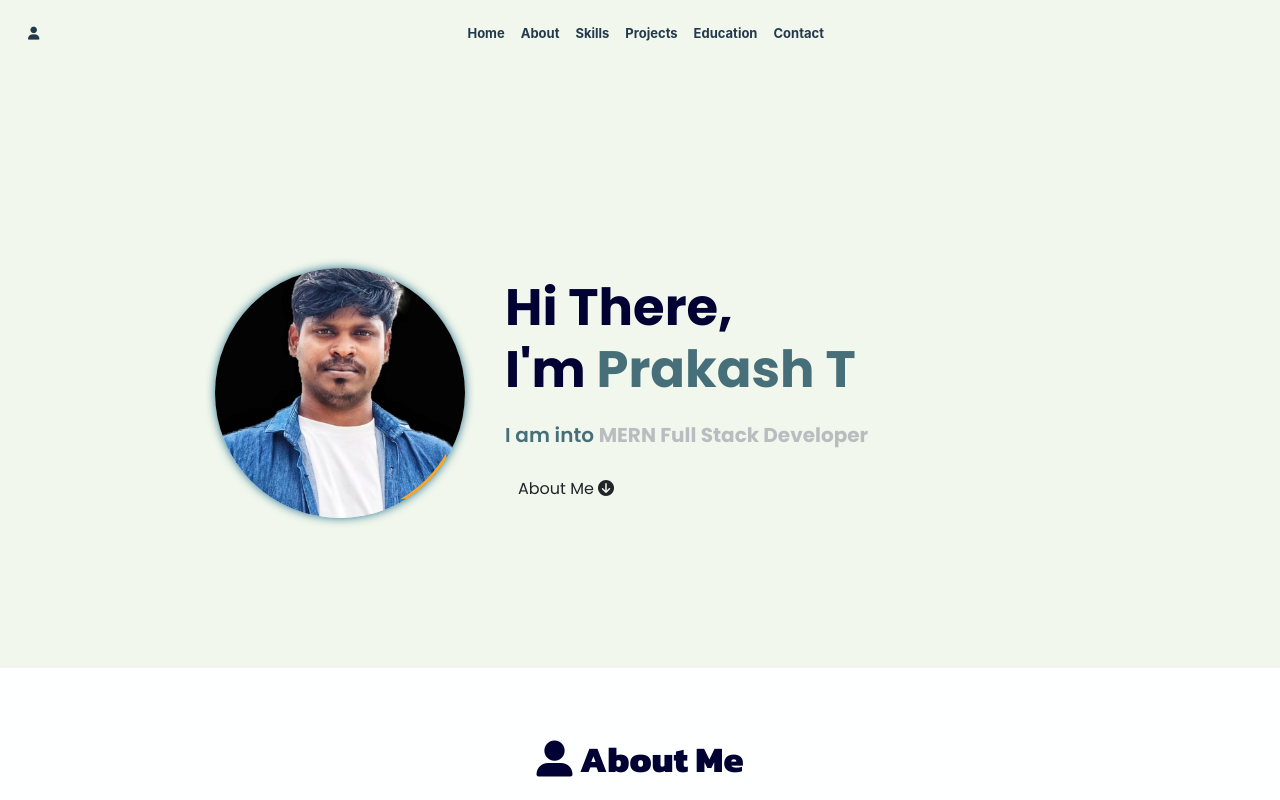
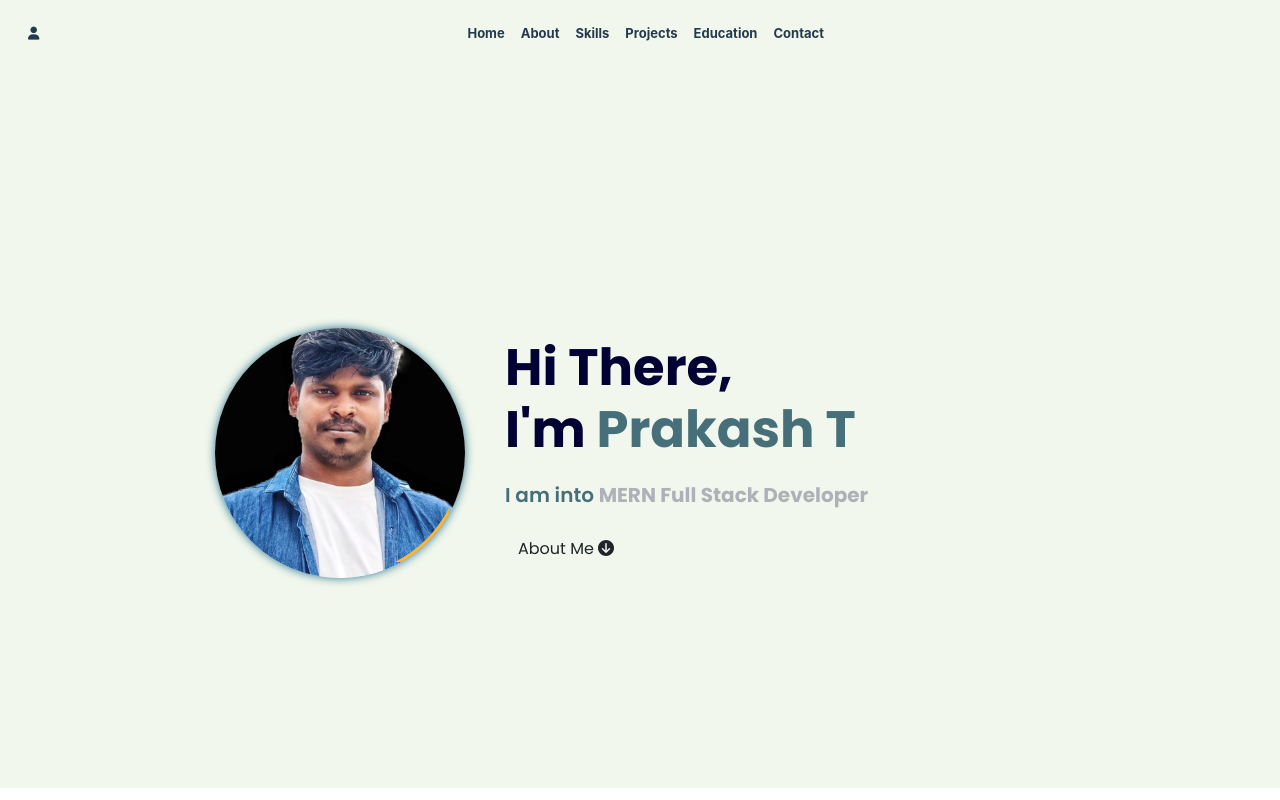
Before and after one commit to T-Prakash2002/Portfolio, a React (Vite) app: page / in a window 1280 px wide. Shown: the top 800 px of the page. Built offline with nearby package versions, Linux system fonts and the light colour scheme; a web font is replaced by a local one.

Commit message:
changes added

```diff
--- a/src/App.css
+++ b/src/App.css
@@ -14,7 +14,7 @@ nav button {
 
 section {
   padding: 20px;
-  min-height: 75vh;
+  min-height: 90vh;
   width: auto;
   background-color: var(--secondary-color);
   padding-top: 70px;
```
